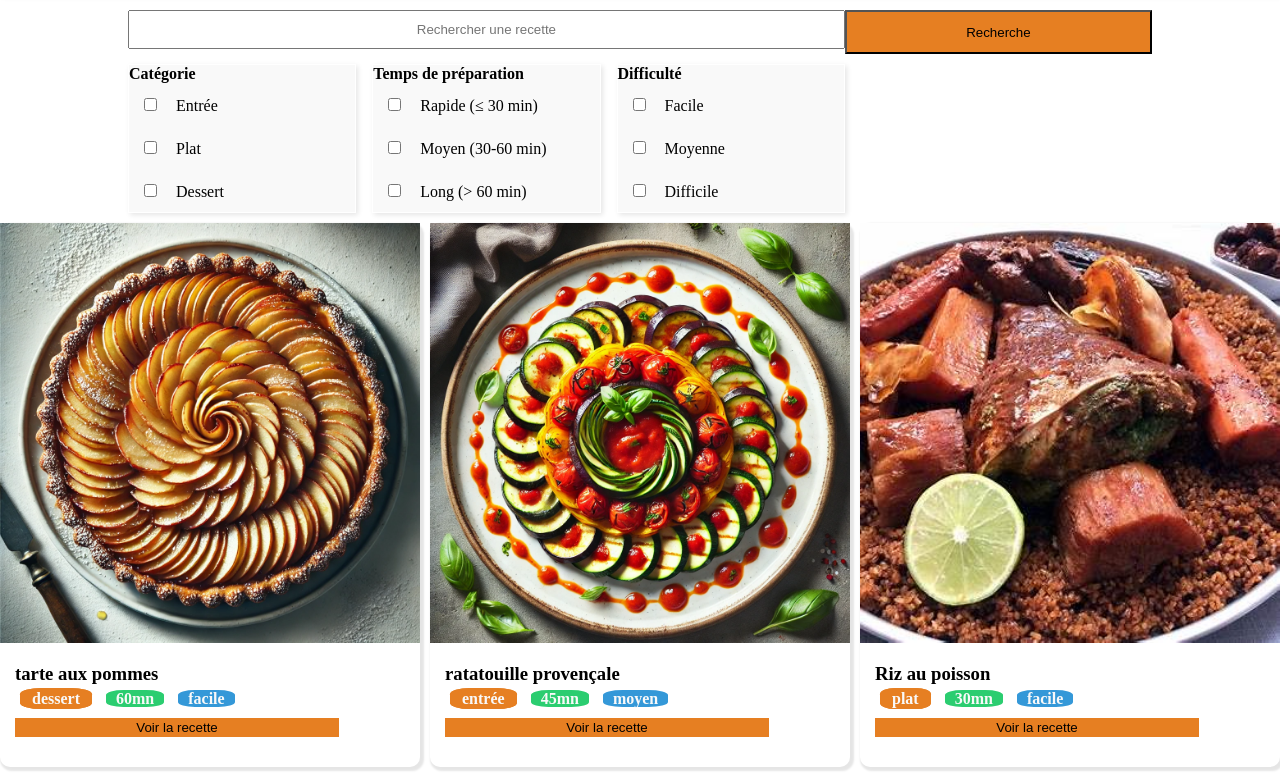
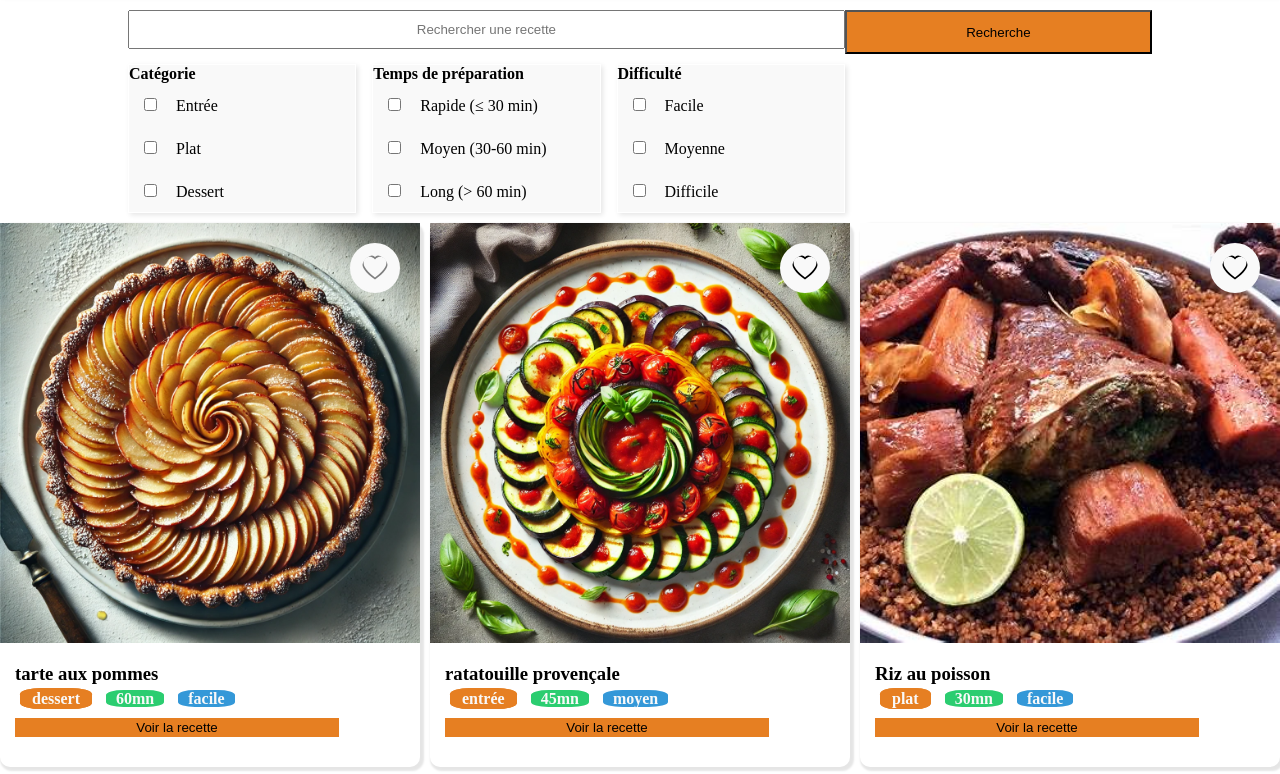
Before and after one commit to Massamba-di/Front-Final, a plain HTML site: page index.html in a window 1280 px wide. Shown: the part 95-869 px from the top of the page. Drawn offline with Linux system fonts and the light colour scheme.

Commit message:
le selecteur figure a été suprimé par erreur

```diff
--- a/css/style.css
+++ b/css/style.css
@@ -124,6 +124,9 @@ header a{
 /* Espacement des champs de saisie dans les sections */
 input{
     margin: 15px;
+}
+figure { position: relative;
+
 }
 
 /* Mise en forme des légendes d'images */
```
